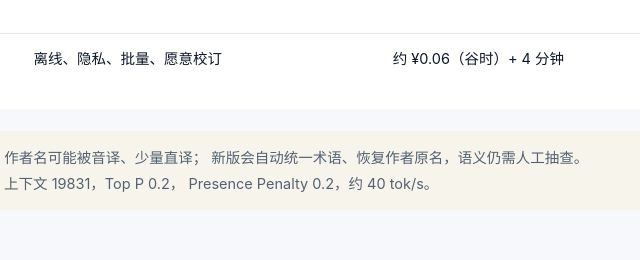
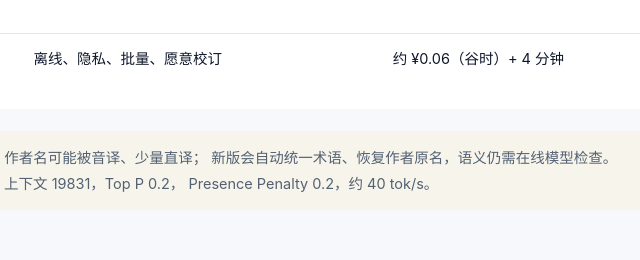
Before and after one commit to Hyp3rY/paper2zh, a plain HTML site: page docs/index.html in a window 1280 px wide. Shown: the part 2814-3074 px from the top of the page, 468-1108 px from the left. Drawn offline with Linux system fonts and the light colour scheme.

Commit message:
Update index.html

```diff
--- a/docs/index.html
+++ b/docs/index.html
@@ -301,7 +301,7 @@
     </table>
     <div class="note">
       本地 9B 的译文可读、公式数字完整，但术语会漂、作者名可能被音译、少量直译；
-      新版会自动统一术语、恢复作者原名，语义仍需人工抽查。
+      新版会自动统一术语、恢复作者原名，语义仍需在线模型检查。
       <br>实测配置：RTX 2070 Laptop，Qwen3.5-9B Q4，上下文 19831，Top P 0.2，
       Presence Penalty 0.2，约 40 tok/s。
     </div>
```
